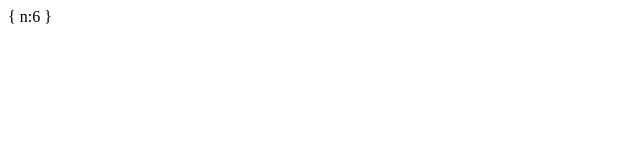
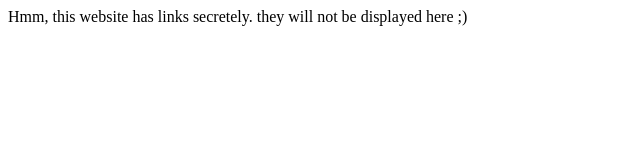
Before and after one commit to puneethkanna/indian_live_news, a plain HTML site: page index.html in a window 1280 px wide. Shown: the whole page, without its empty margins (0-640 px from the left). Drawn offline with Linux system fonts and the light colour scheme.

Commit message:
Just pushing

```diff
--- a/index.html
+++ b/index.html
@@ -1,10 +1,8 @@
 <html>
   <head>
-    <title>Testing</title>
+    <title>Live news Channels Json Files</title>
   </head>
   <body>
-    {
-     n:6
-    }
+	Hmm, this website has links secretely. they will not be displayed here ;)
   </body>
 </html>
```
